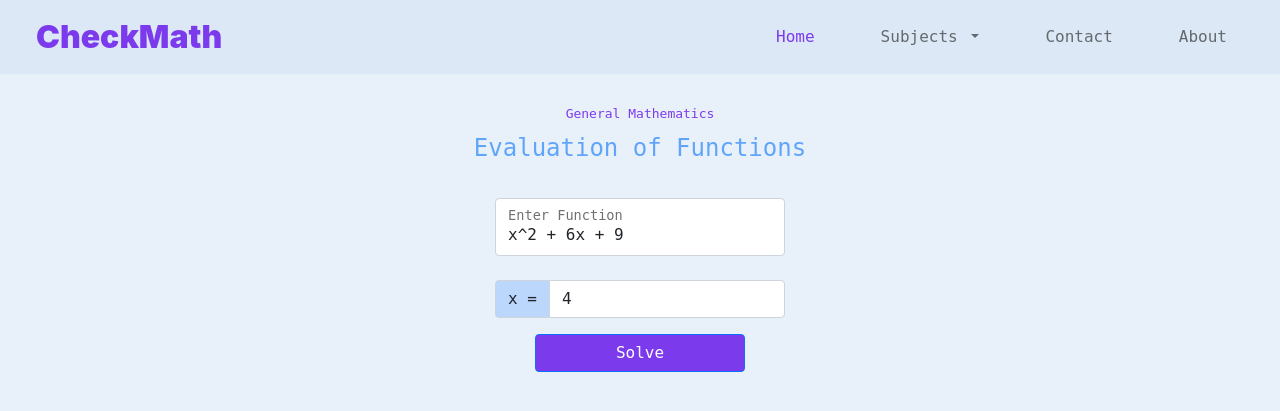
After one commit to aremis9/CheckMaths, a Django app: page /genmath/function-evaluation/ in a window 1280 px wide. The commit adds this page. Shown: the top 411 px of the page. Run offline with Django 3.2, Linux system fonts and the light colour scheme.

Commit message:
genmath function evaluation

```diff
--- /dev/null
+++ b/genmath/static/genmath/script.js
@@ -0,0 +1,15 @@
+document.addEventListener('DOMContentLoaded', () => {
+
+    const functioninput = document.getElementById('functioninput');
+
+    function isAlphabet(char) {
+        return (/[a-z]/i).test(char);
+    }
+
+    functioninput.addEventListener('keyup', (event) => {
+        console.log(isAlphabet(event['key']))
+        console.log(event['key'])
+    })
+
+
+})
--- /dev/null
+++ b/genmath/static/genmath/styles.css
@@ -0,0 +1,38 @@
+
+.subject {
+    font-size: 13px;
+    color: #7c3aed;
+}
+
+.choices {
+    display: flex;
+    flex-flow: column;
+    justify-content: center;
+    align-items: center;
+}
+
+.choices button {
+    margin: 10px;
+}
+
+.container {
+    display: flex;
+    justify-content: center;
+    align-items: center;
+}
+
+.form {
+    display: flex;
+    flex-flow: column;
+    justify-content: center;
+    align-items: stretch;
+}
+
+.input-group-text {
+    background-color: #bcd7fc;
+}
+
+.btn {
+    align-self: center;
+    background-color: #7c3aed;
+}
--- /dev/null
+++ b/genmath/templates/genmath/fevaluation.html
@@ -0,0 +1,40 @@
+{% extends "main/layout.html" %}
+{% load static %}
+{% block head %}
+    <link rel="stylesheet" href="{% static 'genmath/styles.css' %}">
+    <script src="{% static 'genmath/script.js' %}" type="text/javascript"></script>
+{% endblock %}
+
+{% block title %}
+    Evaluation of Functions - CheckMath
+{% endblock %}
+
+{% block body %}
+    <div class="pagehead">
+        <h6 class="subject">General Mathematics</h6>
+        Evaluation of Functions
+    </div>
+
+    <div class="container">
+        <form action="" class="form">
+            <div class="form-floating">
+                <input type="text" class="form-control" id="functioninput" placeholder="Function" value="x^2 + 6x + 9">
+                <label for="functioninput">Enter Function</label>
+            </div>
+            <br>
+            <div class="input-group mb-3">
+                <span class="input-group-text" id="basic-addon1">x =</span>
+                <input type="text" class="form-control" value="4" placeholder="Enter value of 'x'" aria-label="Enter function" aria-describedby="basic-addon1">
+            </div>
+            <input type="submit" class="btn btn-primary" value="Solve">
+        </form>
+        <!-- <form class="form-floating">
+            <div class="input-group mb-3">
+                <span class="input-group-text" id="basic-addon1">f(<input type="text" style="width: 20px;">) =</span>
+                <input type="text" class="form-control" id="floatingInputValue" placeholder="name@example.com" aria-describedby="basic-addon1">
+                <label for="floatingInputValue">Input with value</label>
+            </div>
+        </form> -->
+    </div>
+
+{% endblock %}
--- a/genmath/urls.py
+++ b/genmath/urls.py
@@ -1,7 +1,9 @@
 from django.urls import path
 from . import views
 
+app_name = "genmath"
 urlpatterns = [
     # /genmath/...
-    path("", views.index, name="index")
+    path("", views.index, name="index"),
+    path("function-evaluation/", views.fevaluation, name="fevaluation")
 ]
--- a/genmath/views.py
+++ b/genmath/views.py
@@ -3,4 +3,10 @@ from django.http import HttpResponse
 
 # Create your views here.
 def index(request):
-    return render(request, 'genmath/index.html')
+    text = "Line 1 <br/> Line 2 <br/> Line 3"
+    return render(request, 'genmath/index.html', {
+        'text': text
+    })
+
+def fevaluation(request):
+    return render(request, 'genmath/fevaluation.html')
--- a/static/main/styles.css
+++ b/static/main/styles.css
@@ -33,6 +33,8 @@ nav, #navbar {
 
 .dropdown-menu {
     background-color: #60a5fa;
+    margin-top: 1rem !important;
+    left: unset !important;
 }
 
 .pagehead {
@@ -58,12 +60,25 @@ nav, #navbar {
 .card-body {
     background-color: rgb(232, 241, 250);
     display: flex;
+    flex-flow: column;
     justify-content: center;
     align-items: center;
 }
 
 .btn {
     width: 209.031px;
+}
+
+.blurred {
+    filter: blur(4px);
+}
+
+.comingsoon {
+    margin-top: 10px;
+}
+
+.comingsoon:hover, .blurred:hover {
+    cursor: not-allowed !important;
 }
 
 
--- a/templates/main/layout.html
+++ b/templates/main/layout.html
@@ -13,7 +13,7 @@
         <script src="https://cdn.jsdelivr.net/npm/bootstrap@5.0.2/dist/js/bootstrap.bundle.min.js" integrity="sha384-MrcW6ZMFYlzcLA8Nl+NtUVF0sA7MsXsP1UyJoMp4YLEuNSfAP+JcXn/tWtIaxVXM" crossorigin="anonymous"></script>
 
         <link rel="stylesheet" href="{% static 'main/styles.css' %}">
-
+        {% block head %}{% endblock %}
         <title>{% block title %}{% endblock %}</title>
     </head>
     <body>
@@ -33,9 +33,9 @@
                                 Subjects
                             </a>
                             <ul class="dropdown-menu" aria-labelledby="navbarDropdownMenuLink">
-                                <li><a class="dropdown-item" href="#">Action</a></li>
-                                <li><a class="dropdown-item" href="#">Another action</a></li>
-                                <li><a class="dropdown-item" href="#">Something else here</a></li>
+                                <li><a class="dropdown-item" href="#">General Mathematics</a></li>
+                                <li><a class="dropdown-item" href="#">Pre-Calculus</a></li>
+                                <li><a class="dropdown-item" href="#">Basic Calculus</a></li>
                              </ul>
                         </li>
                         <li class="nav-item">
```
Also changed, not shown: genmath/templates/genmath/index.html (+33 -2 lines), templates/main/index.html (+7 -5 lines).
